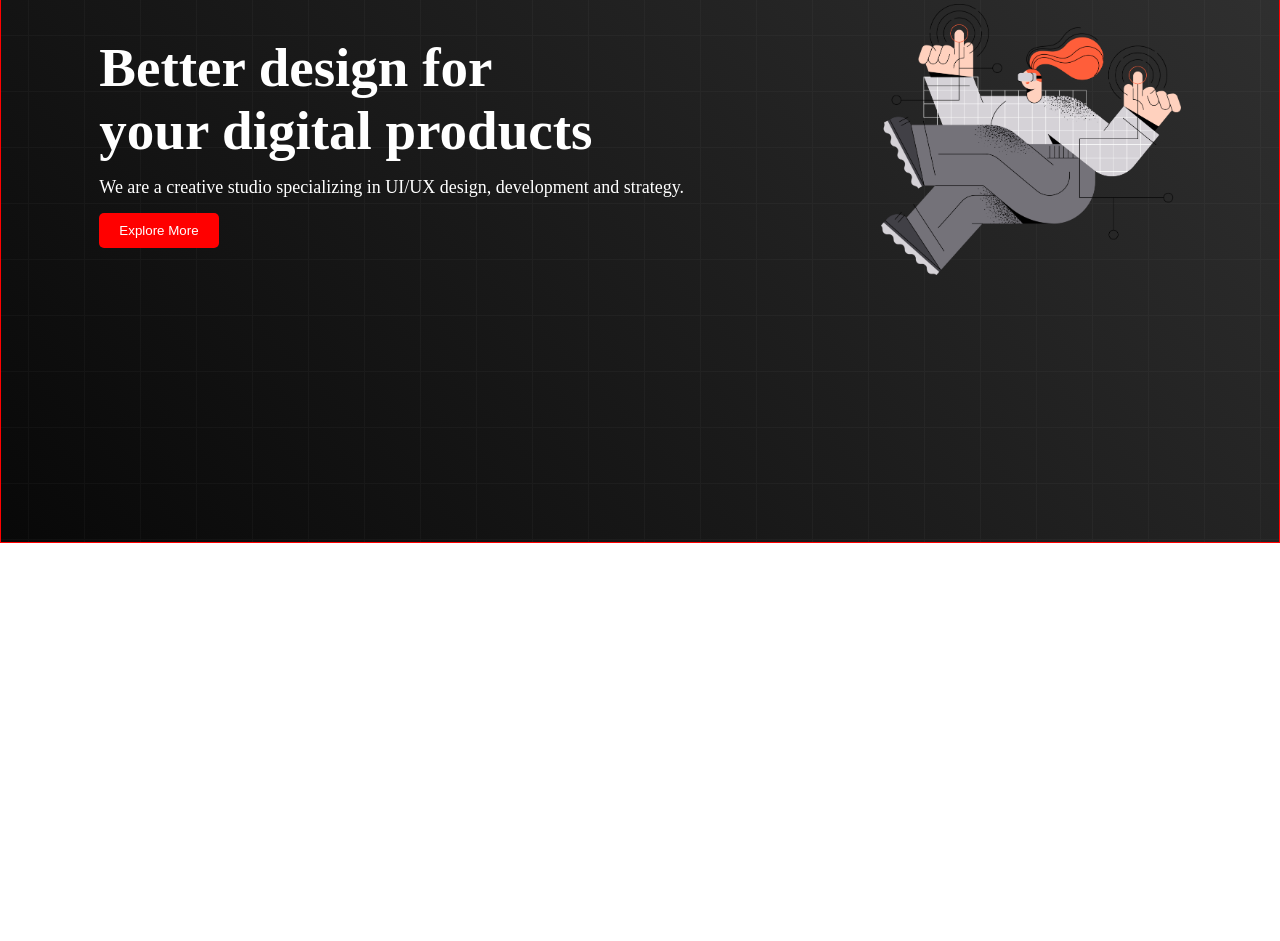
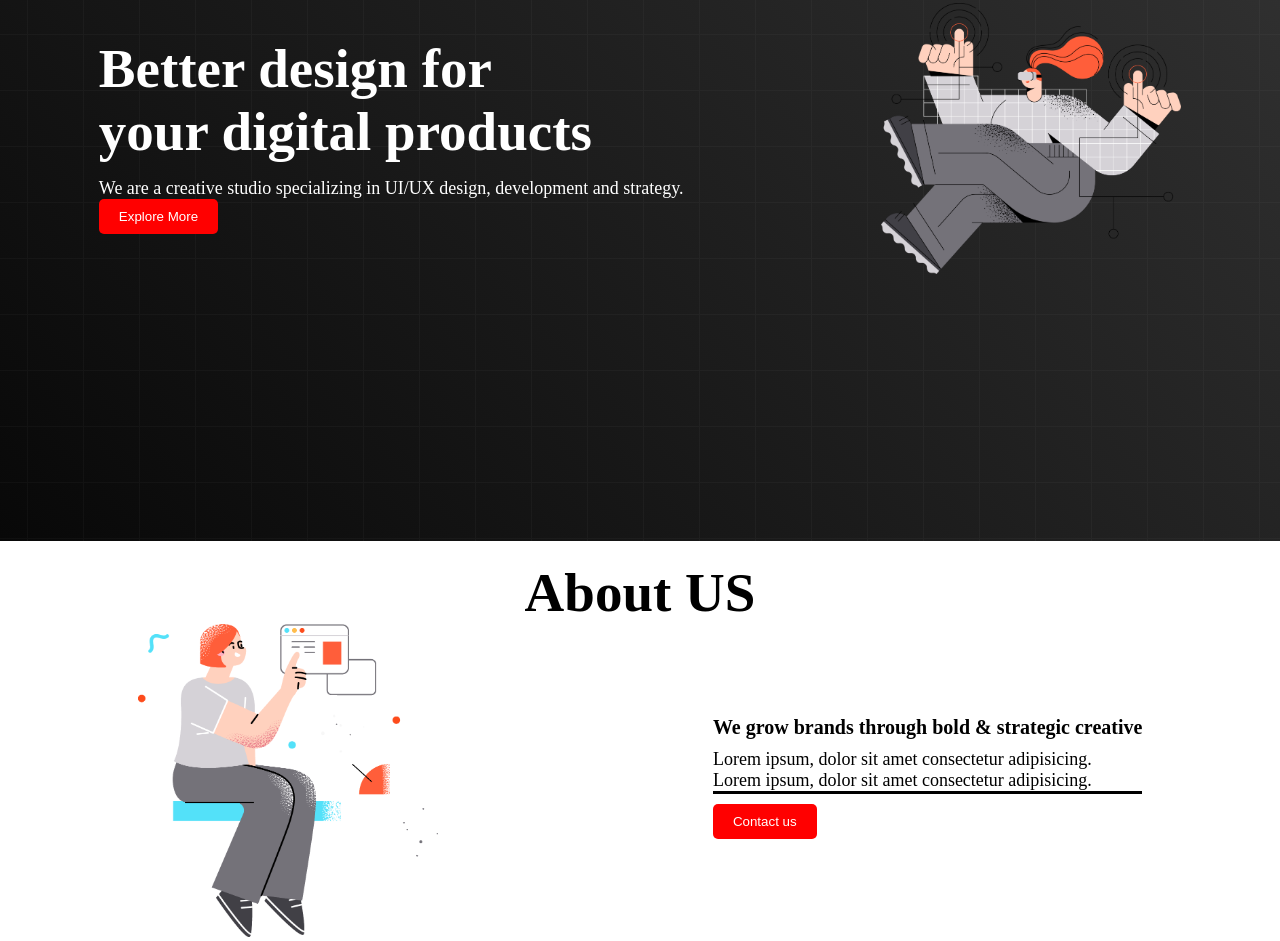
Before and after one commit to Tuhin-Reza/digital-product, a plain HTML site: page index.html in a window 1280 px wide. Shown: the part 347-1288 px from the top of the page. Before the commit the page ends 890 px from the top, so only its background shows below. Drawn offline with Linux system fonts and the light colour scheme.

Commit message:
about-done

```diff
--- a/index.html
+++ b/index.html
@@ -35,7 +35,7 @@
                         <p class="banner-description">We are a creative studio specializing in UI/UX design, development and strategy.
 
                         </p>
-                        <button class="banner-btn">Explore More</button>
+                        <button>Explore More</button>
                     </div>
                     <div>
                         <img src="./images/banner.png" alt="" class="banner-photo">
@@ -43,8 +43,25 @@
                 </div>
 
             </section>
-            <section id="about"></section>
-            <section id="service"></section>
+            <section id="about">
+                <h1 class="about-heading">About US</h1>
+                <div class="about-container">
+                    <div>
+                        <div class="about-img">
+                            <img src="./images/section.png" alt="" class="about-photo">
+                        </div>
+                    </div>
+                    <div class="about-text">
+                        <h3 class="about-text-heading">We grow brands through bold & strategic creative</h3>
+                        <p class="about-text-description">Lorem ipsum, dolor sit amet consectetur adipisicing.</p>
+                        <p id="underline" class="about-text-description">Lorem ipsum, dolor sit amet consectetur adipisicing.</p>
+                        <button class="about-btn">Contact us</button>
+                    </div>
+                </div>
+            </section>
+            <section id="service">
+
+            </section>
         </article>
 
     </main>
--- a/styles/style.css
+++ b/styles/style.css
@@ -38,7 +38,6 @@
     background-image: url('../images/background.png'),linear-gradient(45deg,rgb(8, 8, 8),rgb(53, 53, 53));
     display: flex;
     justify-content: space-around;
-    border: 1px solid red;
     height: 100vh;
     align-items: center;
 }
@@ -52,17 +51,17 @@
     color: white;
     font-size: 18px;
     margin-top: 15px;
-    margin-bottom: 15px;
 }
-.banner-btn{
+button{
     color: white;
     padding: 10px 20px;
     background-color: red;
     border: none;
     border-radius: 5px;
+    margin-bottom: 10px;
 
 }
-.banner-btn:hover{
+button:hover{
     color:dimgray;
     font-weight:bold;
     cursor: pointer;
@@ -71,4 +70,34 @@
     width: 300px;
 }
 
+.about-heading{
+  padding-top: 20px;
+  text-align: center;
+  font-size: 55px;
+}
+
+.about-container{
+    display: flex;
+    justify-content: space-around;
+    align-items: center;
+}
+.about-photo{
+    width: 300px;
+}
+
+.about-text-heading{
+    font-size: 20px;
+    margin-bottom: 10px;
+
+}
+.about-text-description{
+    font-size: 18px;
+}
+#underline{
+    border-bottom: 3px solid black;
+}
+.about-btn{
+    margin-top: 10px;
+}
+
 /* ----footer-section----  */
```
